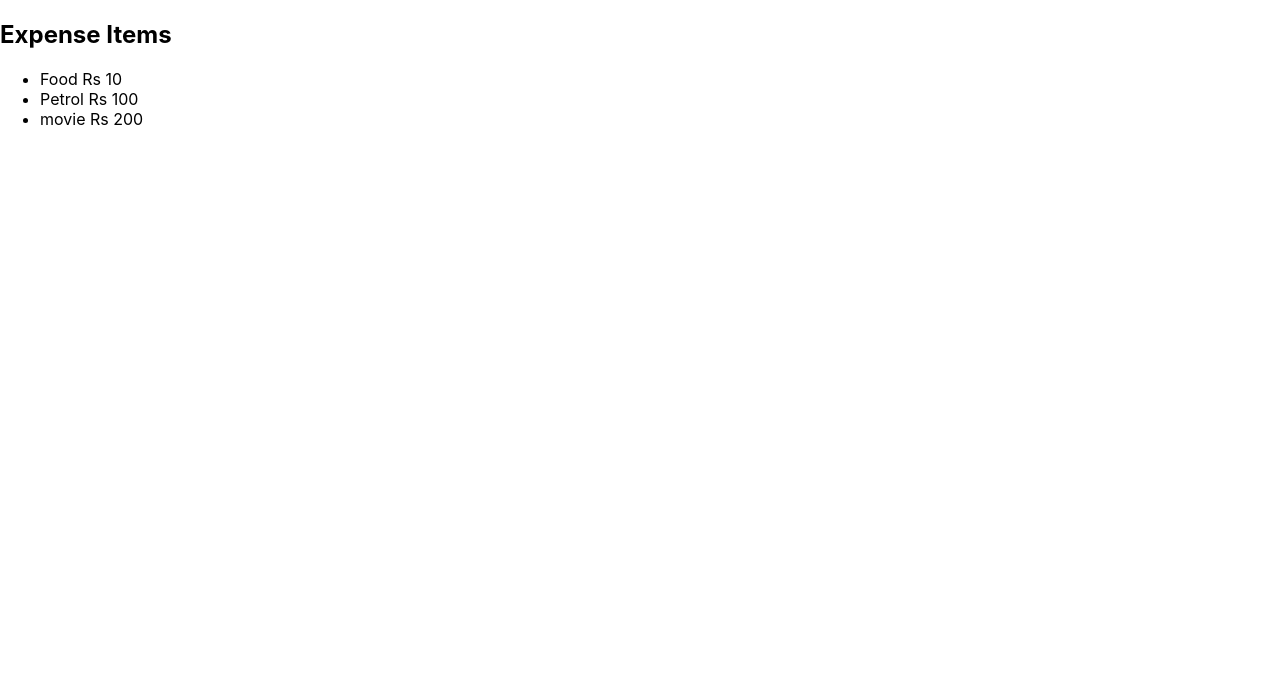
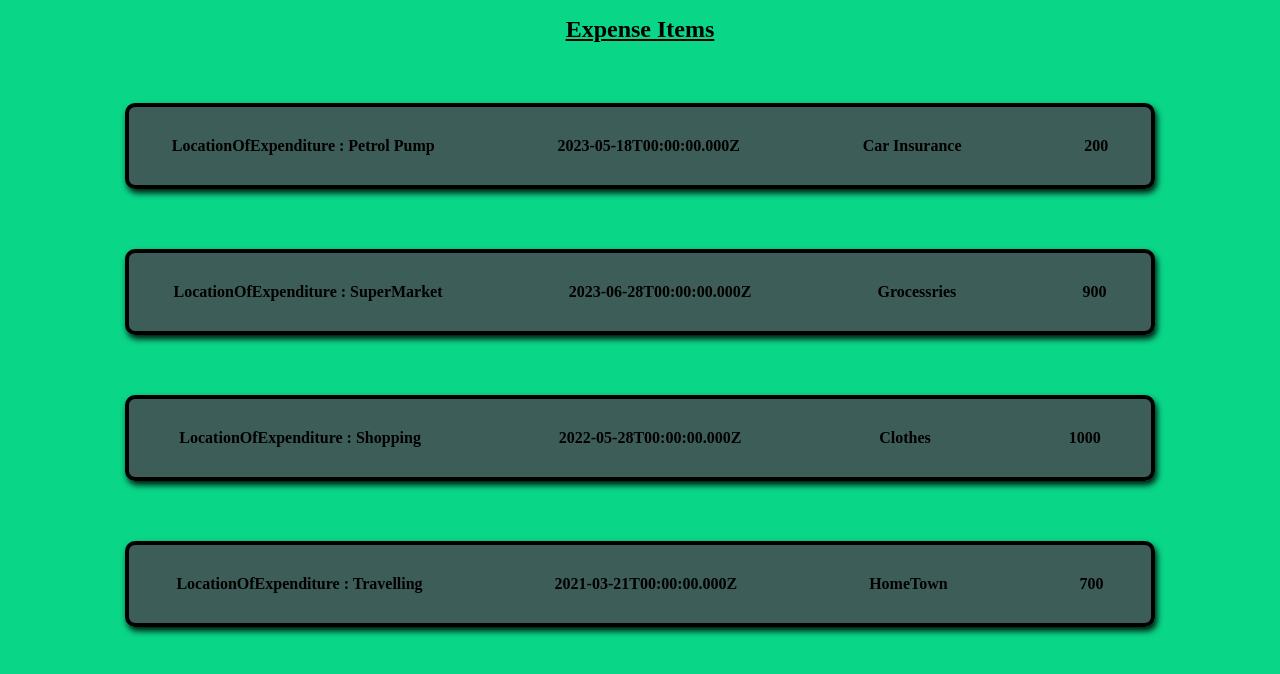
Before and after one commit to Vaibhavdesai99/React-JS, a React (Create React App) app: page / in a window 1280 px wide. Shown: the top 674 px of the page. Built offline with nearby package versions, Linux system fonts and the light colour scheme.

Commit message:
Pass LocationOfExpenditure as props

```diff
--- a/src/App.css
+++ /dev/null
@@ -1,42 +0,0 @@
-.App {
-  text-align: center;
-}
-
-.App-logo {
-  height: 40vmin;
-  pointer-events: none;
-}
-
-h1{
-  color:red
-}
-
-@media (prefers-reduced-motion: no-preference) {
-  .App-logo {
-    animation: App-logo-spin infinite 20s linear;
-  }
-}
-
-.App-header {
-  background-color: #282c34;
-  min-height: 100vh;
-  display: flex;
-  flex-direction: column;
-  align-items: center;
-  justify-content: center;
-  font-size: calc(10px + 2vmin);
-  color: white;
-}
-
-.App-link {
-  color: #61dafb;
-}
-
-@keyframes App-logo-spin {
-  from {
-    transform: rotate(0deg);
-  }
-  to {
-    transform: rotate(360deg);
-  }
-}
--- a/src/App.js
+++ b/src/App.js
@@ -1,12 +1,88 @@
-import ExpenseItem from './components/ExpenseItem';
-import './App.css';
 
-function App() {
+import React from 'react'
+
+import Expenseitem from './components/ExpenseItem'
+
+const App = () => {
+  const expenses = [
+    {
+      LocationOfExpenditure: "Petrol Pump",
+      date: new Date(2023, 4, 18),
+      description: "Car Insurance",
+      amount: 200,
+    },
+    {
+      LocationOfExpenditure: "SuperMarket",
+      date: new Date(2023, 5, 28),
+      description: "Grocessries",
+      amount: 900,
+    },
+
+    {
+      LocationOfExpenditure: "Shopping",
+      date: new Date(2022, 4, 28),
+      description: "Clothes",
+      amount: 1000,
+    },
+    {
+      LocationOfExpenditure: "Travelling",
+      date: new Date(2021, 2, 21),
+      description: "HomeTown",
+      amount: 700,
+    },
+  ];
+
+  //If you have 100 expenses you would have to write ExpenseItems Component 100 times??.....instead of this we use map() here
+
+  //key={expense.date.toDateString()} [ for genertaion of unique key ]
+
   return (
-       <div>
-        <ExpenseItem></ExpenseItem>
-       </div>
+    <div>
+      <h2 className="Expense_list">Expense Items</h2>
+
+
+      {expenses.map((expense,index) => {
+
+        // console.log(
+        //   `Expense ${index} (key=${expense.date.toDateString()}): ${expense}`  //op=>Expense 0 (key=Thu May 18 2023): [object Object]
+        // );
+
+        return (
+          <Expenseitem
+            key={expense.date.toDateString()}
+            LocationOfExpenditure={expense.LocationOfExpenditure}
+            date={expense.date}
+            description={expense.description}
+            amount={expense.amount}
+          />
+        );
+      })}
+
+      {/* <Expenseitem
+        location={expenses[0].LocationOfExpenditure}
+        date={expenses[0].date}
+        description={expenses[0].description}
+        amount={expenses[0].amount}
+      />
+      <Expenseitem
+        location={expenses[1].LocationOfExpenditure}
+        date={expenses[1].date}
+        description={expenses[1].description}
+        amount={expenses[1].amount}
+      />
+      <Expenseitem
+        location={expenses[2].LocationOfExpenditure}
+        date={expenses[2].date}
+        description={expenses[2].description}
+        amount={expenses[2].amount}
+      />
+      <Expenseitem
+        location={expenses[3].LocationOfExpenditure}
+        date={expenses[3].date}
+        description={expenses[3].description}
+        amount={expenses[3].amount}
+      /> */}
+    </div>
   );
-}
-
-export default App;
+    }
+export default App
--- /dev/null
+++ b/src/components/ExpenseItem.css
@@ -0,0 +1,58 @@
+.Expense_list{
+
+    text-align: center;
+    margin: 1rem;
+    font-weight: bold;
+    font-size: x-large;
+    text-decoration-line: underline;
+
+
+
+}
+.expenses{
+
+    display: flex;
+    justify-content: space-around;
+    flex-direction: row;
+    gap:3rem;
+
+    margin: 100px 200px;
+    border: 4px solid black;
+    padding: 30px 5px;
+    border-radius: 10px;
+    background-color: rgba(70, 75, 80, 0.863);
+    box-shadow: 2px 4px 6px rgba(0, 0, 0, 0.9);;
+
+
+}
+
+.expense_1{
+      font-weight: bold;
+
+
+}
+
+.expense_2{
+    font-weight: bold;
+}
+
+.expense_3{
+    font-weight: bold;
+}
+
+.Spend_Money_location{
+    font-weight: bold;
+}
+@media screen and (max-width: 768px) {
+    .expenses {
+        flex-direction: row;
+        width: 100%;
+        margin: 50px auto;
+    }
+}
+@media screen and (min-width: 970px) {
+    .expenses {
+        width: 80%;
+        margin:60px auto;
+    }
+}
--- a/src/components/ExpenseItem.js
+++ b/src/components/ExpenseItem.js
@@ -1,14 +1,21 @@
-function ExpenseItem() {
+import React from "react";
+
+import './ExpenseItem.css'
+
+const Expenseitem = (props) => {
+//console.log(props)
+
   return (
     <div>
-      <h2>Expense Items</h2>
-      <ul>
-        <li>Food Rs 10</li>
-        <li>Petrol Rs 100</li>
-        <li>movie Rs 200</li>
-      </ul>
+      <div className="expenses">
+        <div className="Spend_Money_location">
+          LocationOfExpenditure : {props.LocationOfExpenditure}
+        </div>
+        <div className="expense_1">{props.date.toISOString()}</div>
+        <div className="expense_2">{props.description}</div>
+        <div className="expense_3">{props.amount}</div>
+      </div>
     </div>
   );
-}
-
-export default ExpenseItem;
+};
+export default Expenseitem;
--- a/src/index.css
+++ b/src/index.css
@@ -1,13 +1,3 @@
-body {
-  margin: 0;
-  font-family: -apple-system, BlinkMacSystemFont, 'Segoe UI', 'Roboto', 'Oxygen',
-    'Ubuntu', 'Cantarell', 'Fira Sans', 'Droid Sans', 'Helvetica Neue',
-    sans-serif;
-  -webkit-font-smoothing: antialiased;
-  -moz-osx-font-smoothing: grayscale;
+body{
+    background-color: rgb(10, 214, 136);
 }
-
-code {
-  font-family: source-code-pro, Menlo, Monaco, Consolas, 'Courier New',
-    monospace;
-}
--- a/src/index.js
+++ b/src/index.js
@@ -1,14 +1,15 @@
-import React from 'react';
-import ReactDOM from 'react-dom/client';
-import './index.css';
-import App from './App';
-import reportWebVitals from './reportWebVitals';
+import React from "react";
 
-const root = ReactDOM.createRoot(document.getElementById('root'));
-root.render(
-  <React.StrictMode>
+import "./index.css";
+
+import ReactDom from "react-dom";
+
+import App from "./App";
+
+ReactDom.render(
+  <>
     <App />
-  </React.StrictMode>
+  </>,
+
+  document.getElementById("root")
 );
-
-reportWebVitals();
```
Also changed, not shown: src/logo.svg (deleted), 1 other file (tests, documents, lock files or other folders).
